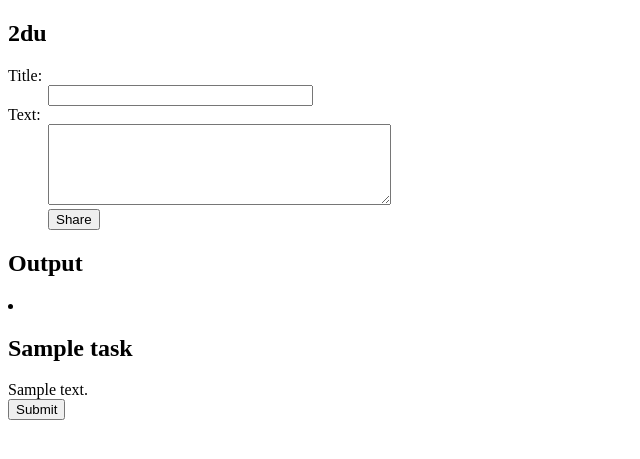
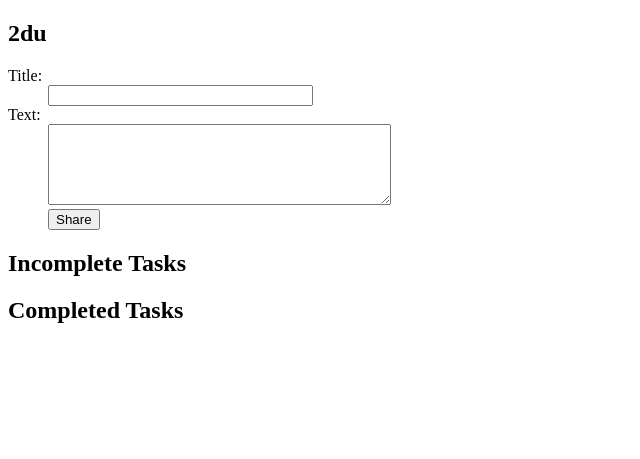
Before and after one commit to sl2578/ToDoApplication, a Flask app: template templates/index.html in a window 1280 px wide. Shown: the top 459 px of the page, without its empty margins (0-640 px from the left). Run offline with Flask 2, Linux system fonts and the light colour scheme; the template is opened without the code that fills it: most values are stand-ins (such as "Sample title", 1, 10 or a date in 2020).

Commit message:
move task to done

```diff
--- a/main.py
+++ b/main.py
@@ -1,4 +1,4 @@
-import sqlite3, json
+import sqlite3
 from flask import Flask, request, session, g, redirect, url_for, \
      abort, render_template, flash
 from contextlib import closing
@@ -38,13 +38,13 @@ def teardown_request(exception):
 # ROUTES
 @app.route("/")
 def index():
-    cur = g.db.execute('select id, title, text from entries order by id desc')
-    tasks = [dict(id=row[0], title=row[1], text=row[2]) for row in cur.fetchall()]
+    cur = g.db.execute('select id, title, descr, done from entries order by id desc')
+    tasks = [dict(id=row[0], title=row[1], descr=row[2], done=row[3]) for row in cur.fetchall()]
     return render_template('index.html', tasks=tasks)
 
 @app.route('/add', methods=['POST'])
 def add_entry():
-    g.db.execute('insert into entries (title, text) values (?, ?)', [request.form['title'], request.form['text']])
+    g.db.execute('insert into entries (title, descr, done) values (?, ?, ?)', [request.form['title'], request.form['descr'], 0])
     g.db.commit()
     return redirect(url_for('index'))
 
@@ -53,6 +53,13 @@ def delete_task():
     g.db.execute('delete from entries where id = ?', [request.form['task_to_delete']])
     g.db.commit()
     return redirect(url_for('index'))
+
+@app.route('/move', methods=['POST'])
+def move_task():
+    g.db.execute('update entries set done=1 where id=?', [request.form['task_to_move']])
+    g.db.commit()
+    return redirect(url_for('index'))
+
 # INITIALIZATION
 if __name__ == "__main__":
     app.run(debug=True)
--- a/templates/index.html
+++ b/templates/index.html
@@ -11,20 +11,41 @@
         	<dt>Title:
         	<dd><input type=text size=30 name=title>
        		<dt>Text:
-        	<dd><textarea name=text rows=5 cols=40></textarea>
+        	<dd><textarea name=descr rows=5 cols=40></textarea>
         	<dd><input type=submit value=Share>
       		</dl>
     	</form>
 
-      <h2>Output</h2>
+      <h2>Incomplete Tasks</h2>
       {% for task in tasks %}
-        <li><h2>{{ task.title }}</h2> {{ task.text|safe }}
-        <form action="{{ url_for('delete_task') }}" method=post class=delete-task>
-          <input type=hidden value="{{ task.id }}"name=task_to_delete></input>
-          <input type=submit></input>
-        </form>
+        {% if task.done == 0 %}
+          <li><h2>{{ task.title }}</h2> {{ task.descr|safe }}
+          <form action="{{ url_for('delete_task') }}" method=post class=delete-task>
+            <input type=hidden value="{{ task.id }}"name=task_to_delete></input>
+            <input type=submit></input>
+          </form>
+          <form action="{{ url_for('move_task') }}" method=post class=move-task>
+            <input type=hidden value="{{ task.id }}"name=task_to_move></input>
+            <input type=submit></input>
+          </form>
+        {% endif %}
       {% else %}
         <li><em>Unbelievable.  No entries here so far</em>
       {% endfor %}
+
+       <h2>Completed Tasks</h2>
+      {% for task in tasks %}
+        {% if task.done == 1 %}
+          <li><h2>{{ task.title }}</h2> {{ task.descr|safe }}
+          <form action="{{ url_for('delete_task') }}" method=post class=delete-task>
+            <input type=hidden value="{{ task.id }}"name=task_to_delete></input>
+            <input type=submit></input>
+          </form>
+        {% endif %}
+      {% else %}
+        <li><em>Unbelievable.  No entries here so far</em>
+      {% endfor %}
+
+
     </body>
 </html>
--- a/todo.sql
+++ b/todo.sql
@@ -1,7 +1,7 @@
-
 drop table if exists entries;
 create table entries (
   id integer primary key autoincrement,
   title text not null,
-  text text not null
+  descr text not null,
+  done integer not null
 );
```
Also changed, not shown: 1 other file.
